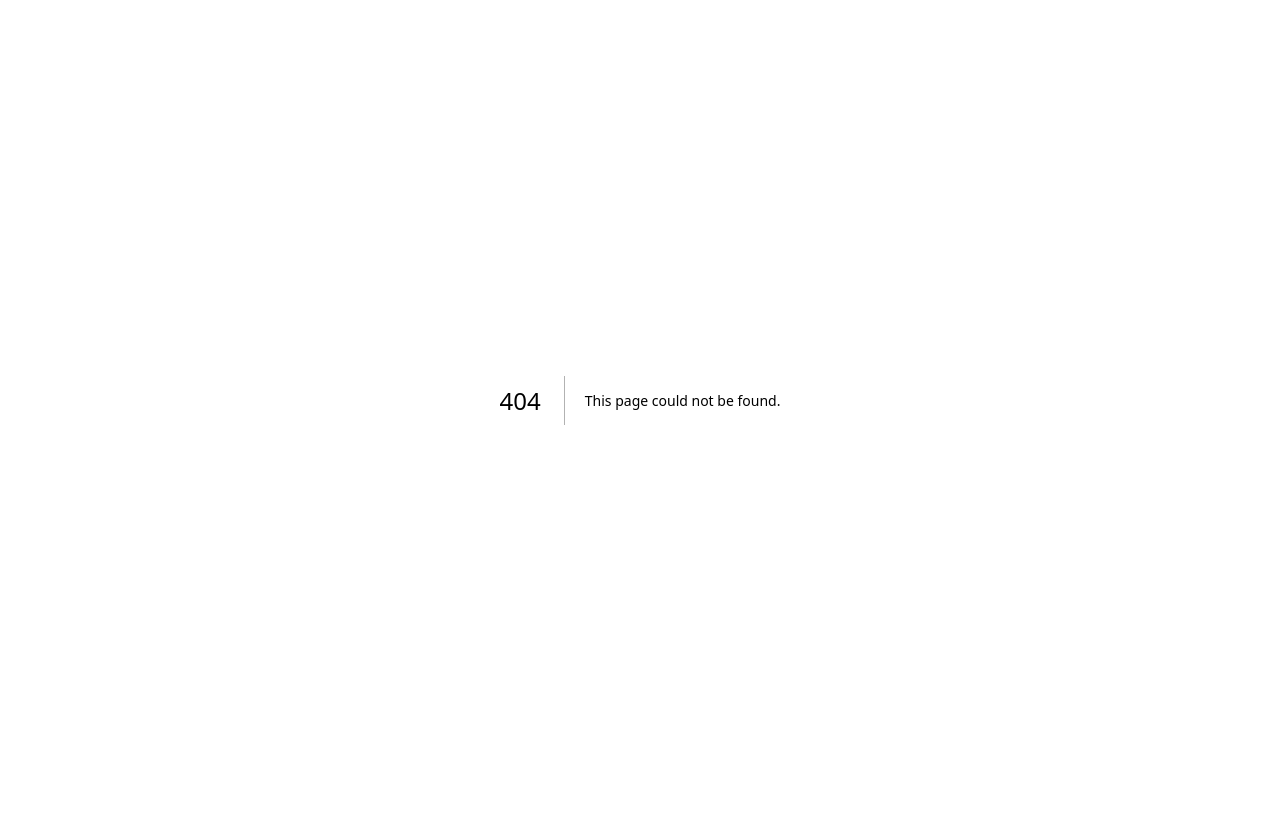
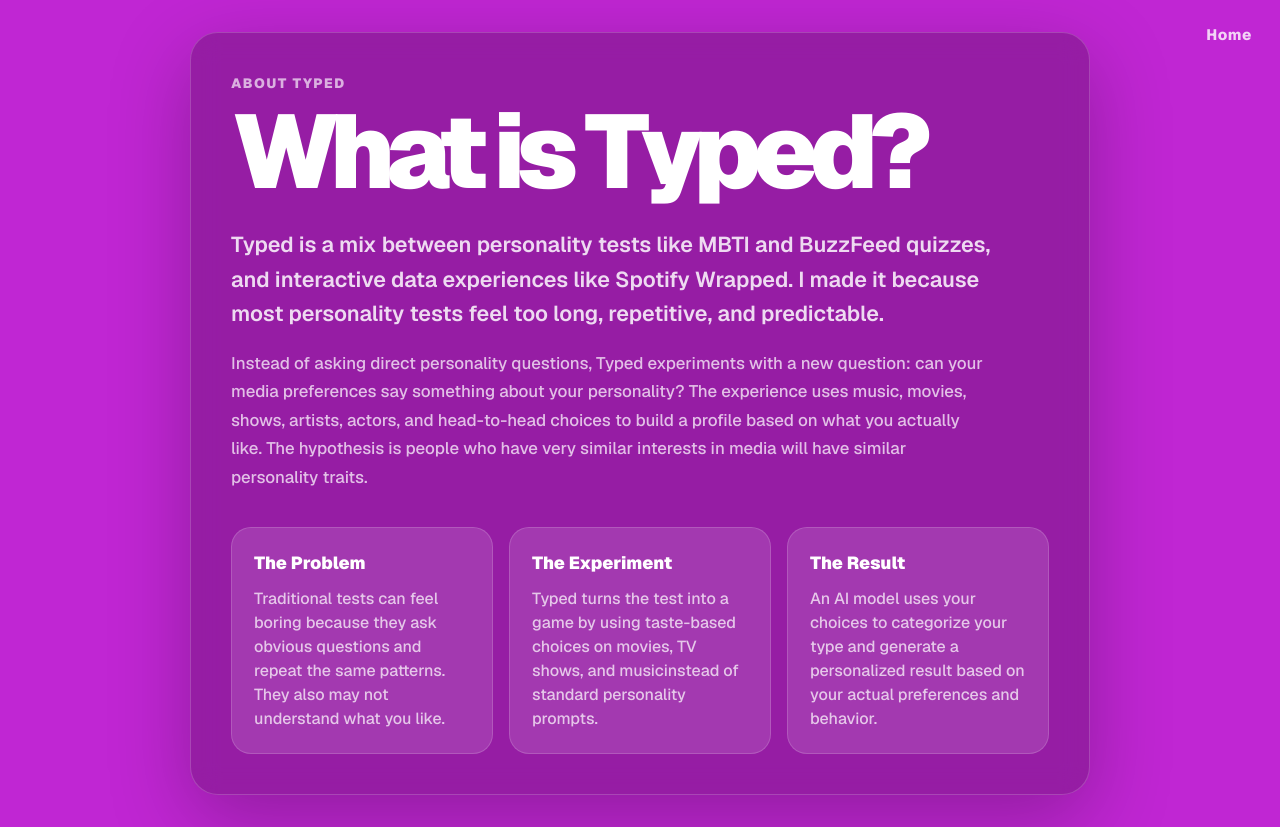
Before and after one commit to eliejerjees/typed, a Next.js app: page /about in a window 1280 px wide. Before the commit this address had no page. Before the commit the page ends 800 px from the top, so only its background shows below. Built offline with nearby package versions, Linux system fonts and the light colour scheme.

Commit message:
about me

```diff
--- /dev/null
+++ b/app/about/page.tsx
@@ -0,0 +1,159 @@
+import Link from "next/link";
+
+export default function AboutPage() {
+    return (
+        <main
+            style={{
+                minHeight: "100vh",
+                background: "#c026d3",
+                color: "#fff",
+                padding: "32px",
+                display: "flex",
+                alignItems: "center",
+                justifyContent: "center",
+            }}
+        >
+            <Link
+                href="/"
+                style={{
+                    position: "fixed",
+                    top: 24,
+                    right: 28,
+                    zIndex: 300,
+                    color: "rgba(255,255,255,0.8)",
+                    textDecoration: "none",
+                    fontWeight: 800,
+                    fontSize: "0.95rem",
+                    letterSpacing: "0.04em",
+                }}
+            >
+                Home
+            </Link>
+
+            <section
+                style={{
+                    width: "100%",
+                    maxWidth: "900px",
+                    background: "rgba(0,0,0,0.22)",
+                    border: "1px solid rgba(255,255,255,0.18)",
+                    borderRadius: "28px",
+                    padding: "40px",
+                    backdropFilter: "blur(14px)",
+                    boxShadow: "0 24px 80px rgba(0,0,0,0.25)",
+                }}
+            >
+                <p
+                    style={{
+                        marginTop: 0,
+                        marginBottom: "12px",
+                        fontSize: "0.85rem",
+                        fontWeight: 900,
+                        letterSpacing: "0.12em",
+                        textTransform: "uppercase",
+                        color: "rgba(255,255,255,0.65)",
+                    }}
+                >
+                    About Typed
+                </p>
+
+                <h1
+                    style={{
+                        margin: 0,
+                        fontSize: "clamp(3rem, 9vw, 6.5rem)",
+                        lineHeight: 0.9,
+                        fontWeight: 1000,
+                        letterSpacing: "-0.08em",
+                    }}
+                >
+                    What is Typed?
+                </h1>
+
+                <p
+                    style={{
+                        marginTop: "28px",
+                        fontSize: "clamp(1.1rem, 2vw, 1.35rem)",
+                        lineHeight: 1.6,
+                        color: "rgba(255,255,255,0.84)",
+                        maxWidth: "760px",
+                        fontWeight: 600,
+                    }}
+                >
+                    Typed is a mix between personality tests like MBTI and BuzzFeed quizzes,
+                    and interactive data experiences like Spotify Wrapped. I made it because
+                    most personality tests feel too long, repetitive, and predictable.
+                </p>
+
+                <p
+                    style={{
+                        marginTop: "18px",
+                        fontSize: "1.05rem",
+                        lineHeight: 1.7,
+                        color: "rgba(255,255,255,0.72)",
+                        maxWidth: "760px",
+                        fontWeight: 500,
+                    }}
+                >
+                    Instead of asking direct personality questions, Typed experiments with a
+                    new question: can your media preferences say something about your
+                    personality? The experience uses music, movies, shows, artists, actors,
+                    and head-to-head choices to build a profile based on what you actually
+                    like. The hypothesis is people who have very similar interests in media will have similar personality traits.
+                </p>
+
+                <div
+                    style={{
+                        display: "grid",
+                        gridTemplateColumns: "repeat(auto-fit, minmax(220px, 1fr))",
+                        gap: "16px",
+                        marginTop: "36px",
+                    }}
+                >
+                    <div style={cardStyle}>
+                        <h2 style={cardTitle}>The Problem</h2>
+                        <p style={cardText}>
+                            Traditional tests can feel boring because they ask obvious questions
+                            and repeat the same patterns. They also may not understand what you like.
+                        </p>
+                    </div>
+
+                    <div style={cardStyle}>
+                        <h2 style={cardTitle}>The Experiment</h2>
+                        <p style={cardText}>
+                            Typed turns the test into a game by using taste-based choices on movies, TV shows, and musicinstead
+                            of standard personality prompts.
+                        </p>
+                    </div>
+
+                    <div style={cardStyle}>
+                        <h2 style={cardTitle}>The Result</h2>
+                        <p style={cardText}>
+                            An AI model uses your choices to categorize your type and generate a personalized
+                            result based on your actual preferences and behavior.
+                        </p>
+                    </div>
+                </div>
+            </section>
+        </main>
+    );
+}
+
+const cardStyle: React.CSSProperties = {
+    background: "rgba(255,255,255,0.12)",
+    border: "1px solid rgba(255,255,255,0.16)",
+    borderRadius: "20px",
+    padding: "22px",
+};
+
+const cardTitle: React.CSSProperties = {
+    margin: 0,
+    fontSize: "1.1rem",
+    fontWeight: 900,
+};
+
+const cardText: React.CSSProperties = {
+    marginTop: "10px",
+    marginBottom: 0,
+    color: "rgba(255,255,255,0.72)",
+    lineHeight: 1.5,
+    fontWeight: 500,
+};
```
Also changed, not shown: app/page.tsx (+46 -29 lines).
